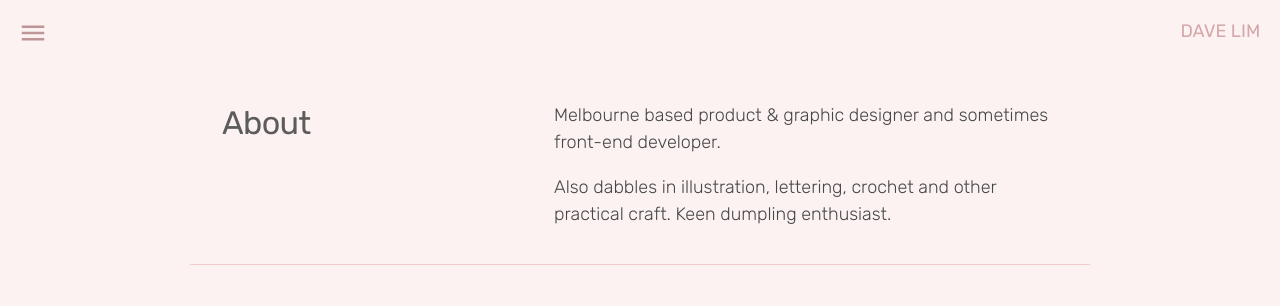
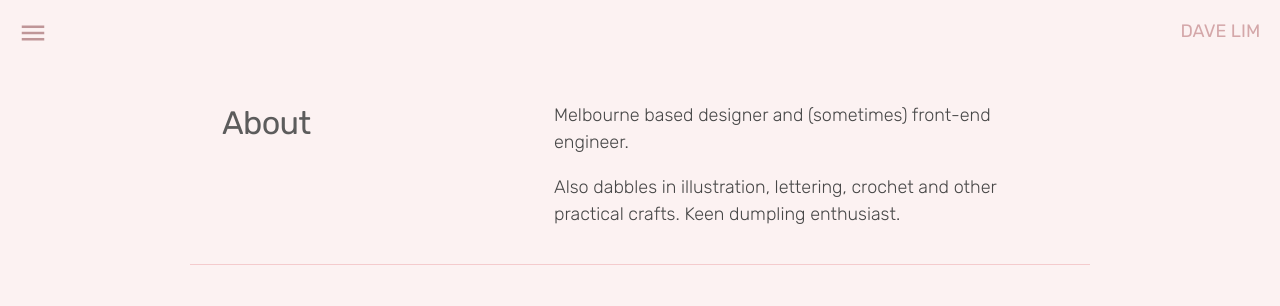
Before and after one commit to dlimiter/dlimiter.github.io, a Jekyll site: the page built from about.html, in a window 1280 px wide. Shown: the top 306 px of the page. Built offline with Jekyll 4.4.1, drawn with Linux system fonts in a browser that asks for light colours.

Commit message:
Adjusts wording

```diff
--- a/about.html
+++ b/about.html
@@ -9,10 +9,10 @@ layout: default
   </div>
   <div>
     <p>
-      Melbourne based product &amp; graphic designer and sometimes front-end developer.
+      Melbourne based designer and (sometimes) front-end engineer.
     </p>
     <p>
-      Also dabbles in illustration, lettering, crochet and other practical craft. Keen dumpling enthusiast.
+      Also dabbles in illustration, lettering, crochet and other practical crafts. Keen dumpling enthusiast.
     </p>
   </div>
 </div>
```
